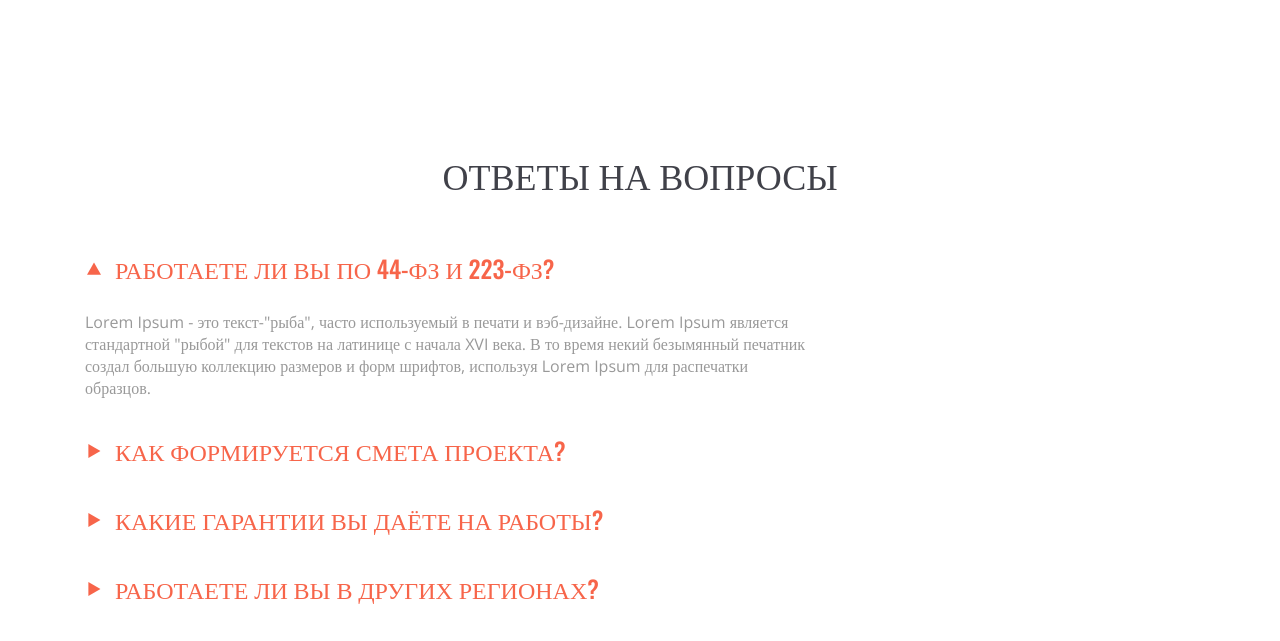
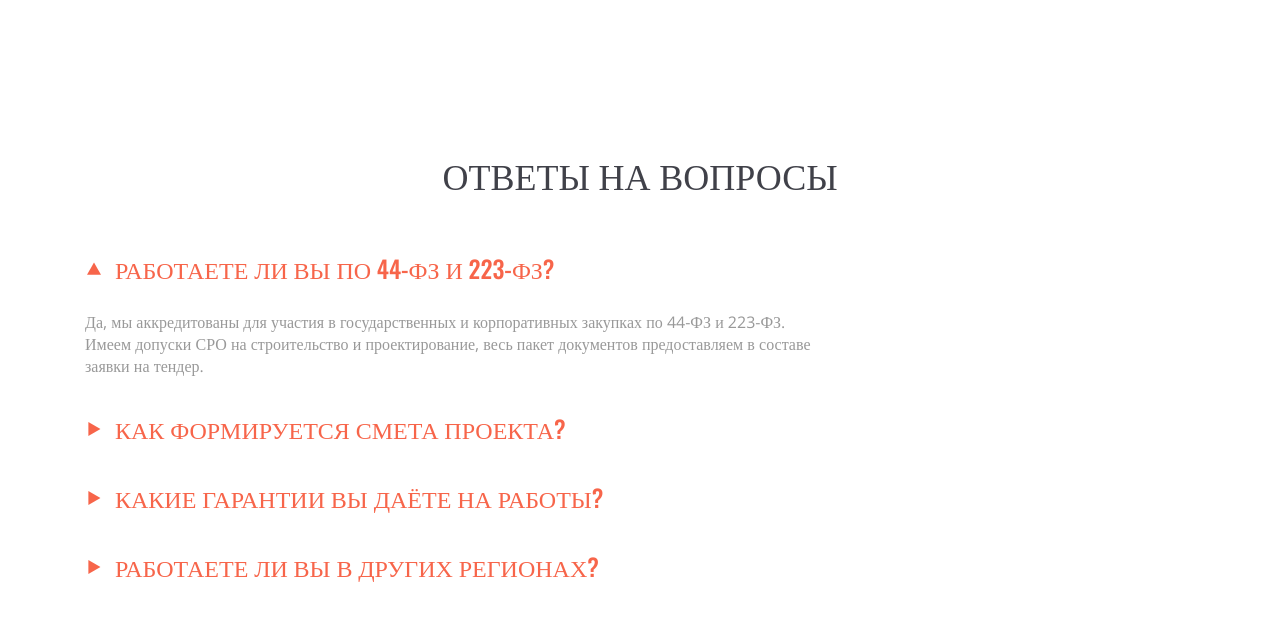
Before and after one commit to Pavelreb/Construction_Company, a plain HTML site: page index.html in a window 1280 px wide. Both pictures are taken after a click on the item "РАБОТАЕТЕ ЛИ ВЫ ПО 44-ФЗ И 223-ФЗ?". Shown: the part 3871-4512 px from the top of the page. Drawn offline with nearby package versions, Linux system fonts and the light colour scheme.

Commit message:
FAQ: реальные развёрнутые ответы вместо Lorem Ipsum

```diff
--- a/index.html
+++ b/index.html
@@ -258,7 +258,7 @@
                                 <img src="./img/svg/polygon.svg" alt="poligon" class="question-item-title-poligon">
                                 <h3 class="question-item-title-text">РАБОТАЕТЕ ЛИ ВЫ ПО 44-ФЗ И 223-ФЗ?</h3>
                             </div>
-                            <p class="question-item-text">Lorem Ipsum - это текст-"рыба", часто используемый в печати и вэб-дизайне. Lorem Ipsum является стандартной "рыбой" для текстов на латинице с начала XVI века. В то время некий безымянный печатник создал большую коллекцию размеров и форм шрифтов, используя Lorem Ipsum для распечатки образцов. </p>
+                            <p class="question-item-text">Да, мы аккредитованы для участия в государственных и корпоративных закупках по 44-ФЗ и 223-ФЗ. Имеем допуски СРО на строительство и проектирование, весь пакет документов предоставляем в составе заявки на тендер.</p>
                         </li>
 
                         <li class="question-item">
@@ -266,7 +266,7 @@
                                 <img src="./img/svg/polygon.svg" alt="poligon" class="question-item-title-poligon">
                                 <h3 class="question-item-title-text">КАК ФОРМИРУЕТСЯ СМЕТА ПРОЕКТА?</h3>
                             </div>
-                            <p class="question-item-text">Lorem Ipsum - это текст-"рыба", часто используемый в печати и вэб-дизайне. Lorem Ipsum является стандартной "рыбой" для текстов на латинице с начала XVI века. В то время некий безымянный печатник создал большую коллекцию размеров и форм шрифтов, используя Lorem Ipsum для распечатки образцов. </p>
+                            <p class="question-item-text">Смета формируется на основании проектной документации и действующих расценок ГЭСН/ФЕР с учётом текущих цен на материалы. Мы фиксируем стоимость в договоре, поэтому изменения возможны только при корректировке технического задания заказчиком.</p>
                         </li>
 
                         <li class="question-item">
@@ -274,7 +274,7 @@
                                 <img src="./img/svg/polygon.svg" alt="poligon" class="question-item-title-poligon">
                                 <h3 class="question-item-title-text">КАКИЕ ГАРАНТИИ ВЫ ДАЁТЕ НА РАБОТЫ?</h3>
                             </div>
-                            <p class="question-item-text">Lorem Ipsum - это текст-"рыба", часто используемый в печати и вэб-дизайне. Lorem Ipsum является стандартной "рыбой" для текстов на латинице с начала XVI века. В то время некий безымянный печатник создал большую коллекцию размеров и форм шрифтов, используя Lorem Ipsum для распечатки образцов. </p>
+                            <p class="question-item-text">На все строительно-монтажные работы действует гарантия 5 лет, на отдельные конструктивные элементы — до 10 лет. Гарантийные обязательства прописываются в договоре, обращения принимаем круглосуточно по телефону горячей линии.</p>
                         </li>
 
                         <li class="question-item">
@@ -282,7 +282,7 @@
                                 <img src="./img/svg/polygon.svg" alt="poligon" class="question-item-title-poligon">
                                 <h3 class="question-item-title-text">РАБОТАЕТЕ ЛИ ВЫ В ДРУГИХ РЕГИОНАХ?</h3>
                             </div>
-                            <p class="question-item-text">Lorem Ipsum - это текст-"рыба", часто используемый в печати и вэб-дизайне. Lorem Ipsum является стандартной "рыбой" для текстов на латинице с начала XVI века. В то время некий безымянный печатник создал большую коллекцию размеров и форм шрифтов, используя Lorem Ipsum для распечатки образцов. </p>
+                            <p class="question-item-text">Да, география наших проектов — более 15 регионов России. Мобильные инженерные группы выезжают на объект в течение недели после подписания договора, логистику и размещение персонала берём на себя.</p>
                         </li>
 
                     </ul>
```
